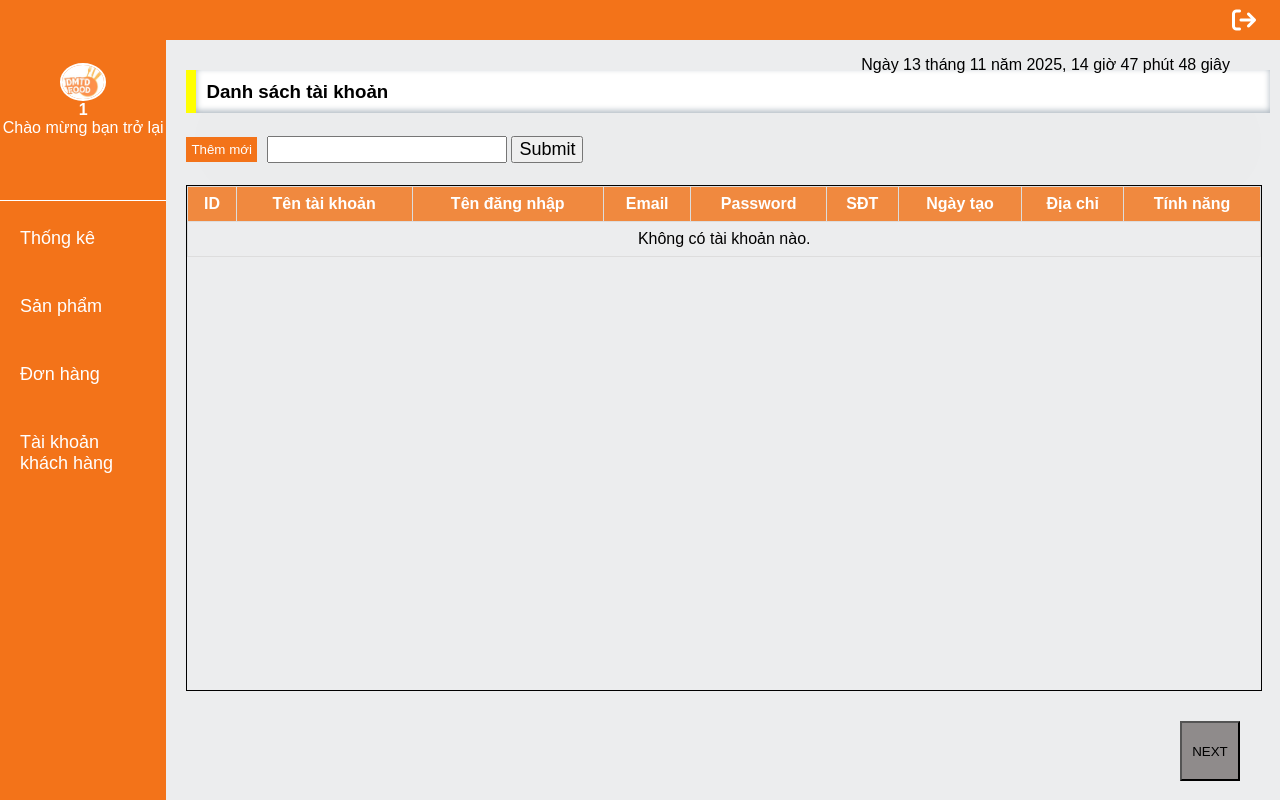
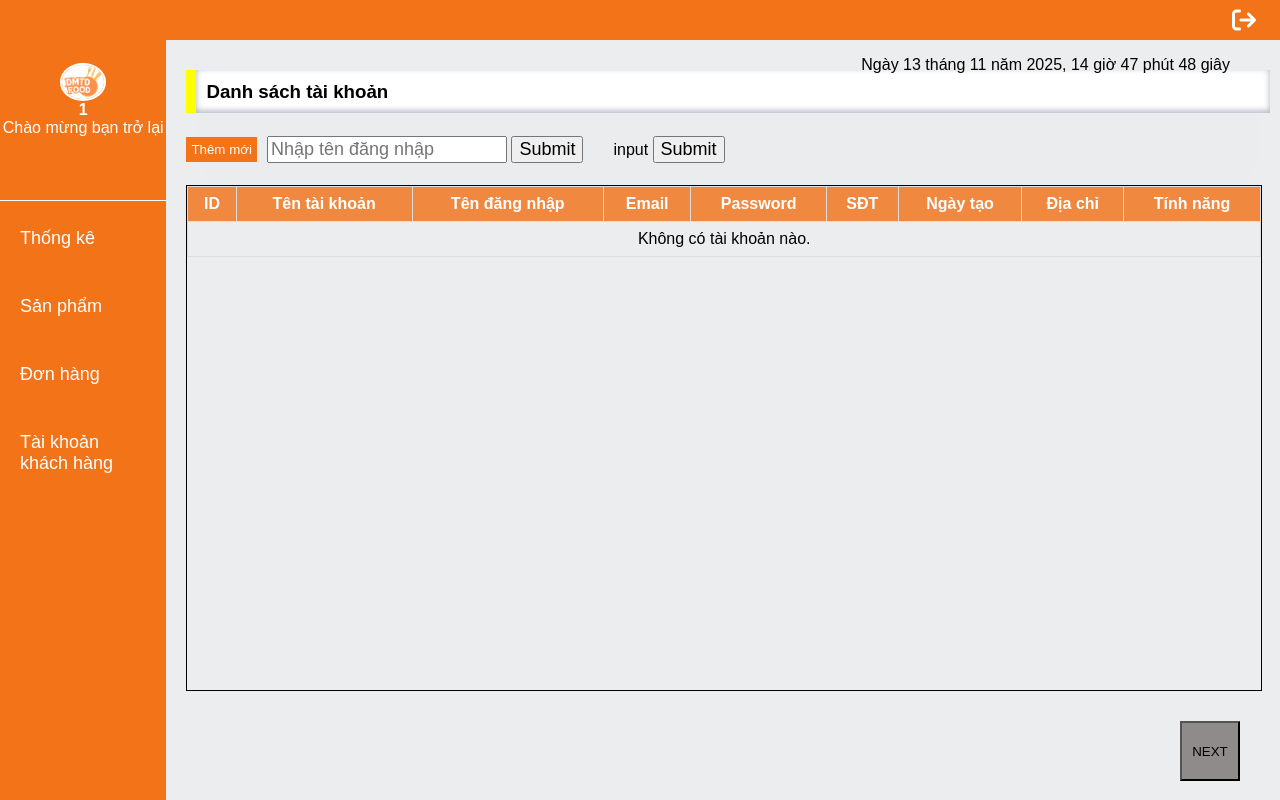
Before and after one commit to truong2107/update2, a PHP site: page /view/admin/AccountManage.php?searchTen=1 in a window 1280 px wide. Run offline with PHP 8.4, Linux system fonts and the light colour scheme; the visitor is signed in with stand-in values (Sample User, id 1); data that the repository does not hold is empty; some libraries are stand-ins or nearby versions.

Commit message:
thêm tìm kiếm

```diff
--- a/class/admin/accountManageClass.php
+++ b/class/admin/accountManageClass.php
@@ -6,7 +6,13 @@ class AccountManageClass extends DatabaseClass {
 
     protected function getUsers() {
         $conn = $this->connect();
-        $sql = "SELECT * FROM nguoidung WHERE vaiTro = 'user' ORDER BY id_nguoidung DESC";
+        $timkiem=$_GET["searchTen"];
+        if($timkiem){
+            $sql = "SELECT * FROM nguoidung WHERE vaiTro = 'user' AND tenDangNhap='$timkiem' ";
+        }
+        else{
+              $sql = "SELECT * FROM nguoidung WHERE vaiTro = 'user' ORDER BY id_nguoidung DESC";
+        }
 
         $stmt = $conn->prepare($sql);
         if (!$stmt) {
--- a/view/admin/accountManage.php
+++ b/view/admin/accountManage.php
@@ -67,7 +67,11 @@ $users = $accountManager->showUsers();
                         </a>
                     </div>
                     <form action="accountManage.php">
-                      <input type="text" name="searchTen" id="searchTen">
+                      <input type="text" name="searchTen" id="searchTen" placeholder="Nhập tên đăng nhập">
+                      <input type="submit">
+                    </form>
+                      <form action="accountManage.php">
+                      input
                       <input type="submit">
                     </form>
                 </div>
```
